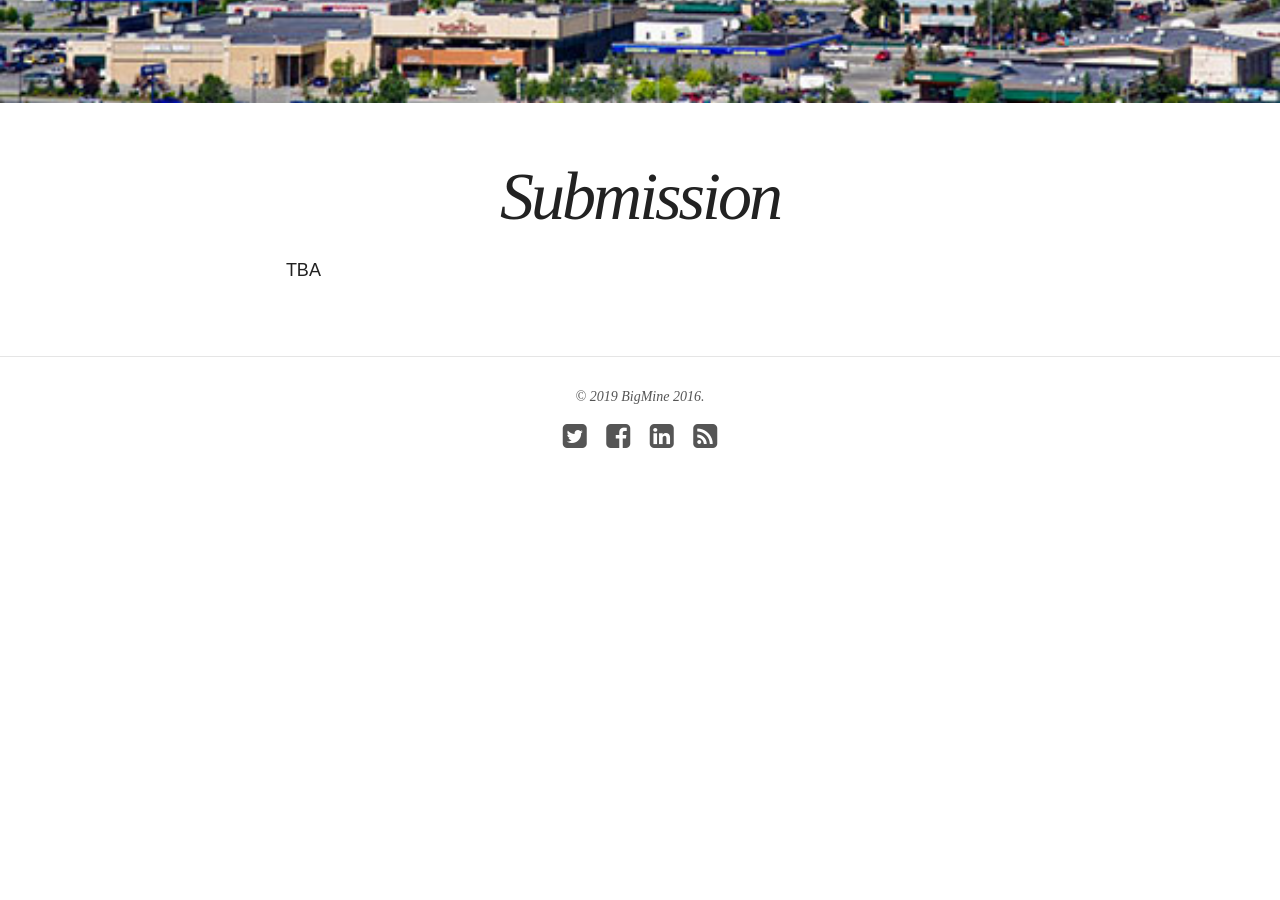
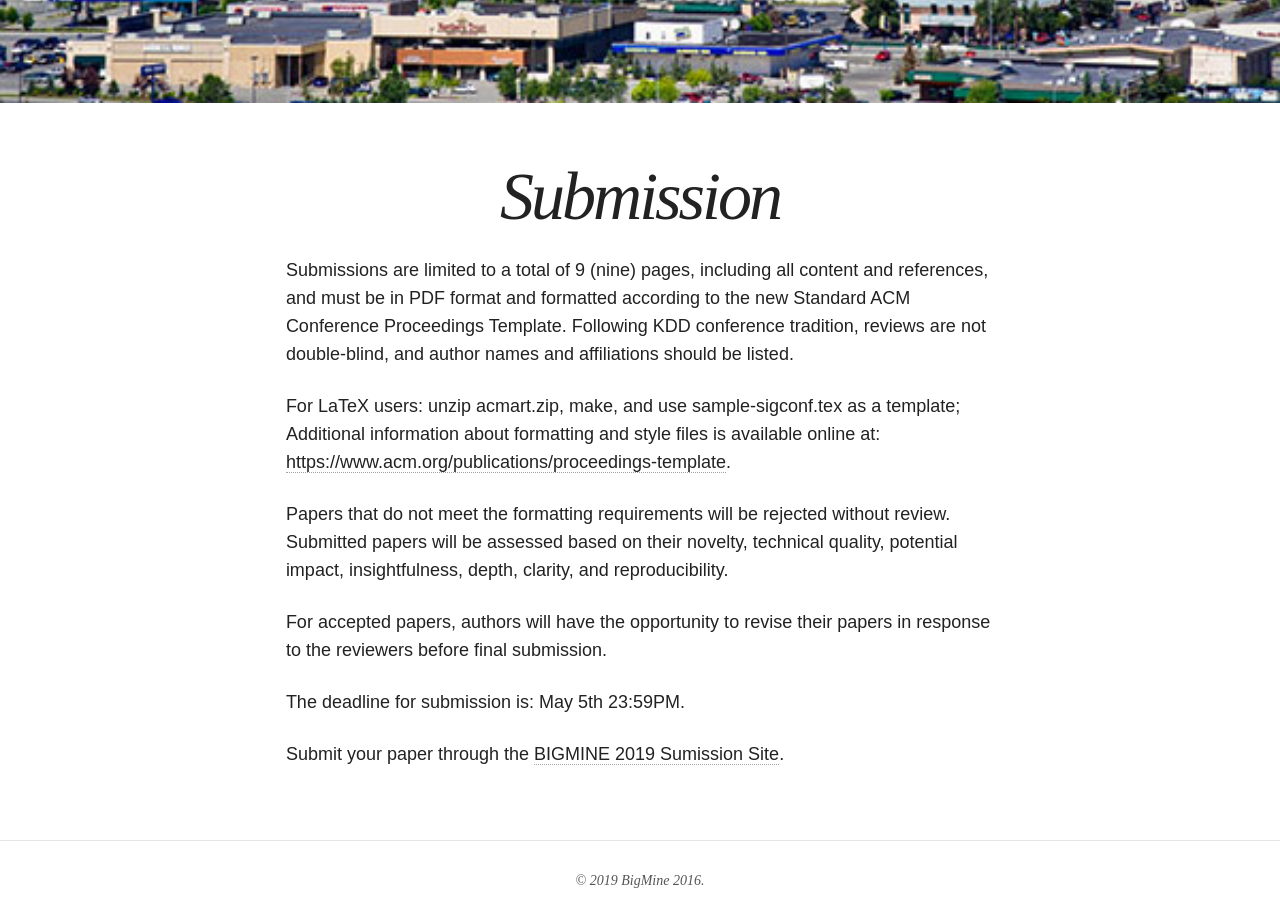
Before and after one commit to bigmine/bigmine19, a Jekyll site: the page built from submission.md, in a window 1280 px wide and 900 px high, scrolled down 889 px. Built offline with Jekyll 4.4.1, drawn with Linux system fonts in a browser that asks for light colours; nearby versions of some CDN libraries; before the commit the page ends 1437 px from its top, so only the background shows below that.

Commit message:
Update submission.md

```diff
--- a/submission.md
+++ b/submission.md
@@ -5,9 +5,6 @@ image:
   feature: anchorage.jpg
 ---
 
-TBA
-
-<!--
 Submissions are limited to a total of 9 (nine) pages, including all content and references, and must be in PDF format and formatted according to the new Standard ACM Conference Proceedings Template.  Following KDD conference tradition, reviews are not double-blind, and author names and affiliations should be listed.
 
 For LaTeX users: unzip acmart.zip, make, and use sample-sigconf.tex as a template; Additional information about formatting and style files is available online at: [https://www.acm.org/publications/proceedings-template](https://www.acm.org/publications/proceedings-template).
@@ -16,8 +13,6 @@ Papers that do not meet the formatting requirements will be rejected without rev
 
 For accepted papers, authors will have the opportunity to revise their papers in response to the reviewers before final submission.
 
-The deadline for submission is: **~~May 18th 23:59PM~~ May 27th 23:59PM**.
+The deadline for submission is:  May 5th 23:59PM.
 
-Submit your paper through the [BIGMINE 2018 Sumission Site](https://easychair.org/conferences/?conf=bigmine2018).
-
--->
+Submit your paper through the [BIGMINE 2019 Sumission Site](https://easychair.org/conferences/?conf=bigmine2019).
```
